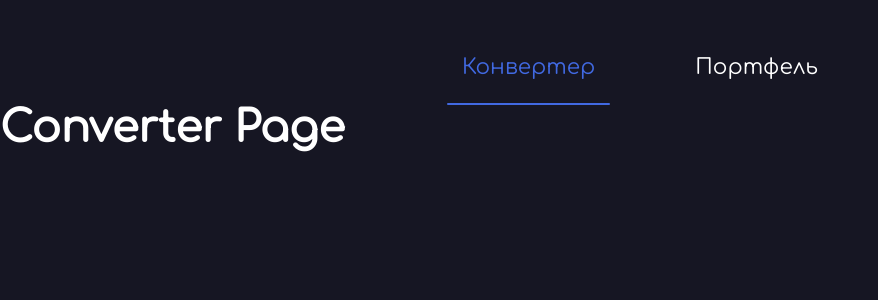
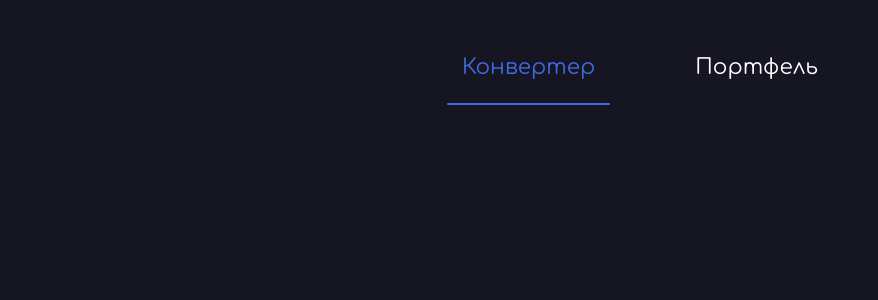
Before and after one commit to LOiif/cryptocurrency_converter, a React (Create React App) app: page /converter in a window 1280 px wide. Shown: the top 300 px of the page, without its empty margins (0-878 px from the left). Built offline with nearby package versions, Linux system fonts and the light colour scheme.

Commit message:
Добавлены базовые стили

```diff
--- a/src/pages/Converter/Converter.jsx
+++ b/src/pages/Converter/Converter.jsx
@@ -1,10 +1,13 @@
 import React from "react";
+import cl from "./Converter.module.scss";
 
 const Converter = () => {
   return (
-    <>
-      <h1> Converter Page</h1>
-    </>
+    <main className={cl.main}>
+      <div className={cl.mainWrapper}>
+
+      </div>
+    </main>
   );
 };
 
--- /dev/null
+++ b/src/pages/Converter/Converter.module.scss
@@ -0,0 +1,11 @@
+.main {
+  padding: 120px 20px 0 20px;
+}
+
+.mainWrapper {
+  margin: 0 auto;
+
+  @media (min-width: 1240px) {
+    width: 1200px;
+  }
+}
```
